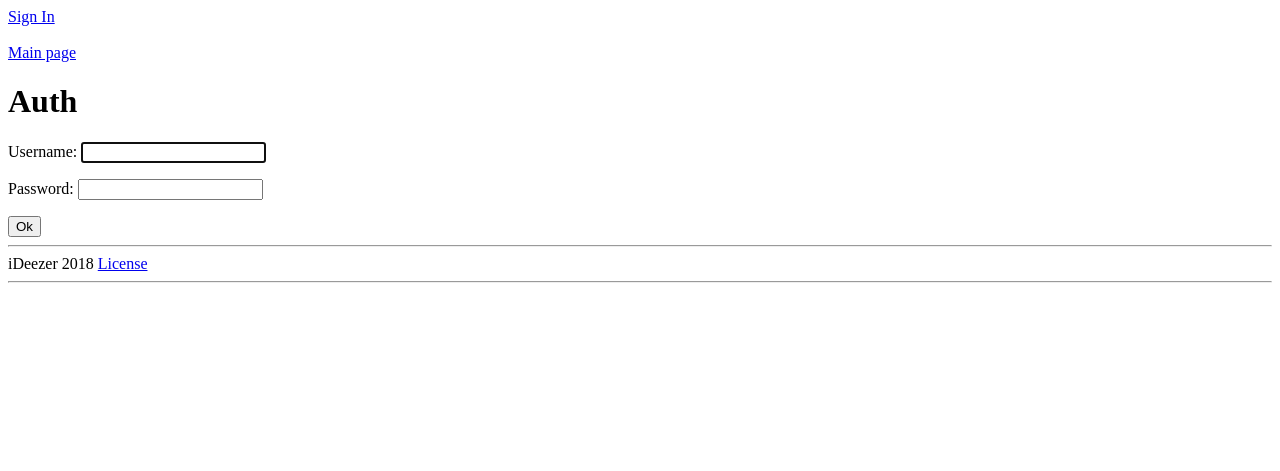
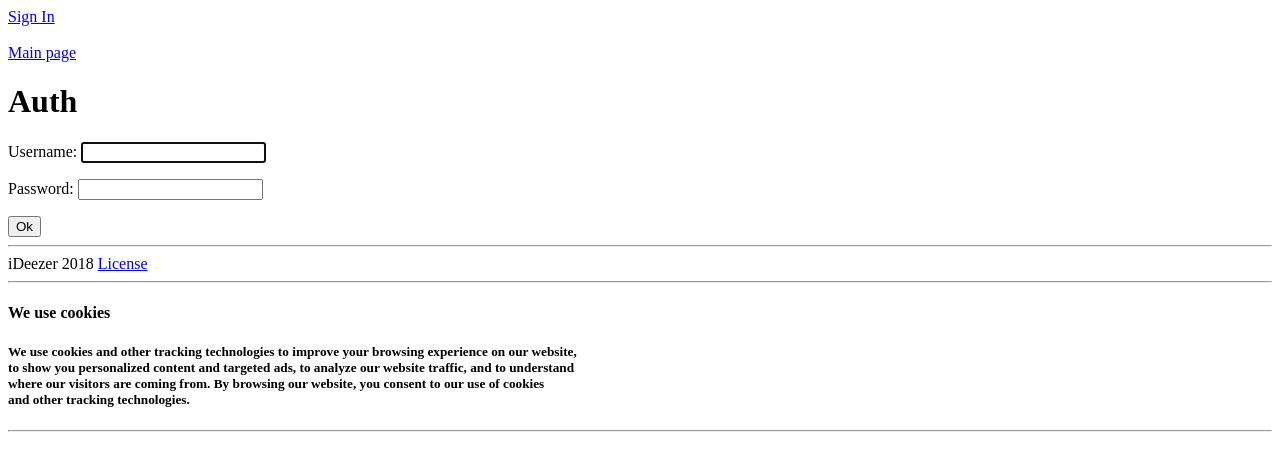
Before and after one commit to perminovs/ideezer, a Django app: page /ideezer/auth in a window 1280 px wide. Shown: the top 471 px of the page. Run offline with Django 3.2, Linux system fonts and the light colour scheme.

Commit message:
cookie usage simple warning

```diff
--- a/root/ideezer/templates/ideezer/base.html
+++ b/root/ideezer/templates/ideezer/base.html
@@ -36,6 +36,15 @@
     <a href="{% url 'license' %}"> License </a><br/>
 
     <hr>
+    <h4>We use cookies</h4>
+    <h5>
+        We use cookies and other tracking technologies to improve your browsing experience on our website,<br/>
+        to show you personalized content and targeted ads, to analyze our website traffic, and to understand<br/>
+        where our visitors are coming from. By browsing our website, you consent to our use of cookies<br/>
+        and other tracking technologies.<br/>
+    </h5>
+
+    <hr>
     {% for sql_query in sql_queries %}
         <li> {{ sql_query.sql }} <br/> {{ sql_query.time }} sec </li>
     {% endfor %}
```
